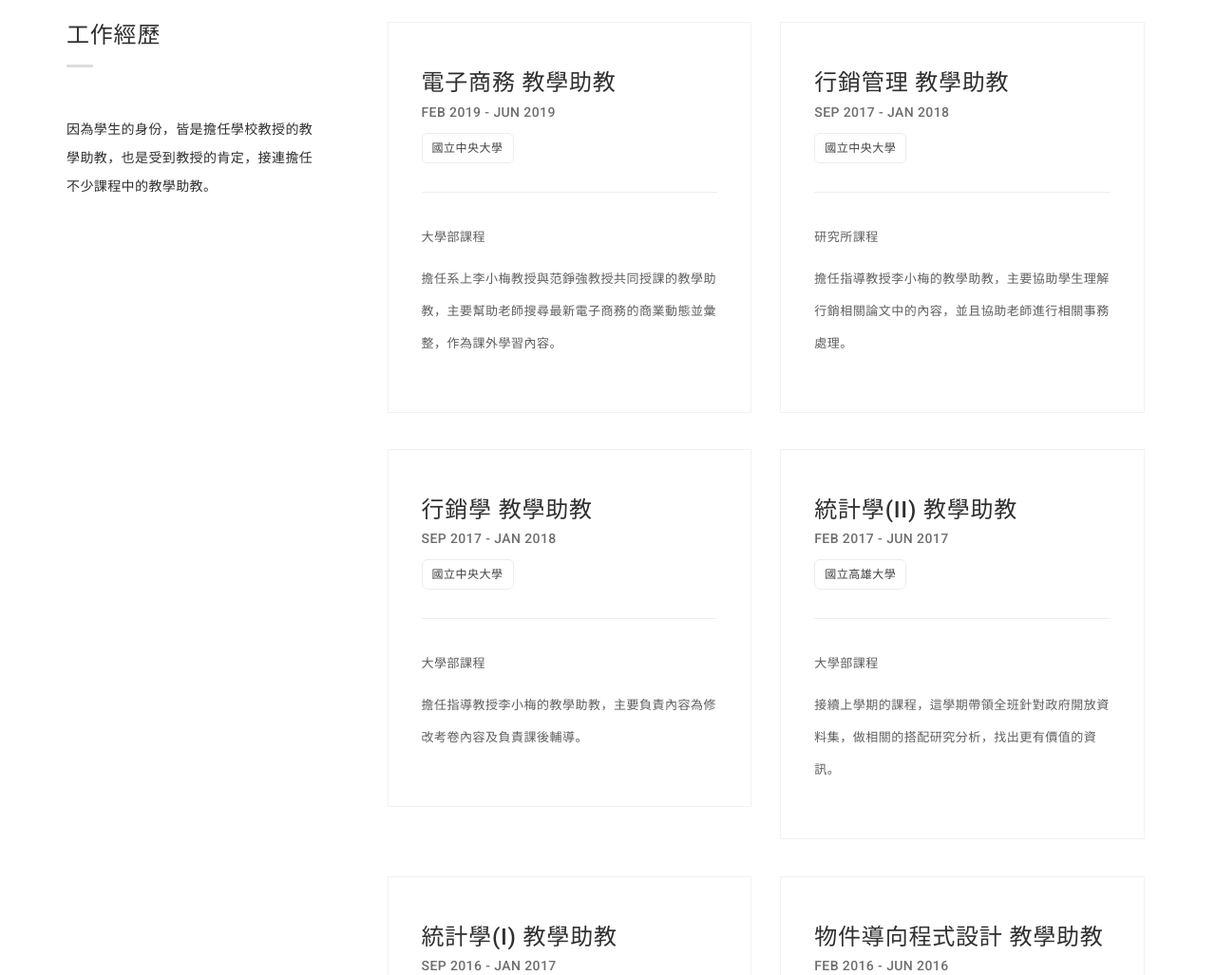
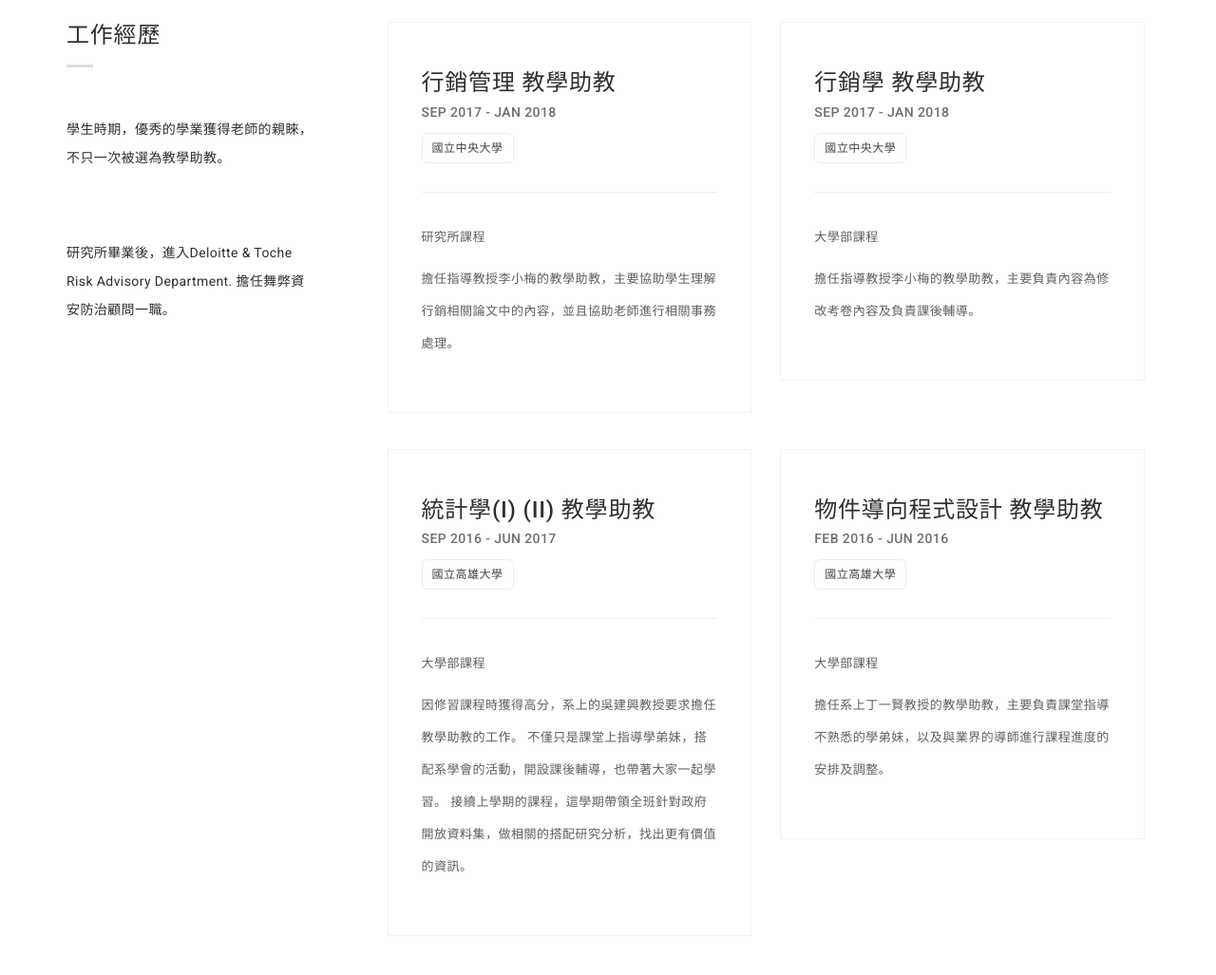
Before and after one commit to kaofaeioun/kaofaeioun.github.io, a plain HTML site: page index.html in a window 1280 px wide. Shown: the part 2924-3951 px from the top of the page at 95% size. Drawn offline with Linux system fonts and the light colour scheme.

Commit message:
initial 2

```diff
--- a/index.html
+++ b/index.html
@@ -385,38 +385,15 @@
                                 <span>工作經歷</span>
                             </h3>
                             <p class="content-detail">
-                                因為學生的身份，皆是擔任學校教授的教學助教，也是受到教授的肯定，接連擔任不少課程中的教學助教。
+                                學生時期，優秀的學業獲得老師的親睞，不只一次被選為教學助教。
+                            </p>
+                            <p class="content-detail">
+                                研究所畢業後，進入Deloitte & Toche Risk Advisory Department. 擔任舞弊資安防治顧問一職。
                             </p>
                         </div>
                         <div class="col-md-9 content-right">
                             <div class="row">
                                 <ul class="listing-item">
-                                    <li>
-                                        <div class="col-md-6 col-sm-6">
-                                            <div class="wrap-card">
-                                                <div class="card">
-                                                    <h2 class="job">
-                                                        電子商務 教學助教
-                                                    </h2>
-                                                    <p class="year">
-                                                        Feb 2019 - Jun 2019
-                                                    </p>
-                                                    <p class="company">
-                                                        國立中央大學
-                                                    </p>
-                                                    <hr>
-                                                    <div class="text-detail">
-                                                        <p>
-                                                            大學部課程
-                                                        </p>
-                                                        <p>
-                                                            擔任系上李小梅教授與范錚強教授共同授課的教學助教，主要幫助老師搜尋最新電子商務的商業動態並彙整，作為課外學習內容。
-                                                        </p>
-                                                    </div>
-                                                </div>
-                                            </div>
-                                        </div>
-                                    </li>
                                     <li>
                                         <div class="col-md-6 col-sm-6">
                                             <div class="wrap-card">
@@ -443,8 +420,6 @@
                                             </div>
                                         </div>
                                     </li>
-                                </ul>
-                                <ul class="listing-item">
                                     <li>
                                         <div class="col-md-6 col-sm-6">
                                             <div class="wrap-card">
@@ -471,32 +446,6 @@
                                             </div>
                                         </div>
                                     </li>
-                                    <li>
-                                        <div class="col-md-6 col-sm-6">
-                                            <div class="wrap-card">
-                                                <div class="card">
-                                                    <h2 class="job">
-                                                        統計學(II) 教學助教
-                                                    </h2>
-                                                    <p class="year">
-                                                        Feb 2017 - Jun 2017
-                                                    </p>
-                                                    <p class="company">
-                                                        國立高雄大學
-                                                    </p>
-                                                    <hr>
-                                                    <div class="text-detail">
-                                                        <p>
-                                                            大學部課程
-                                                        </p>
-                                                        <p>
-                                                            接續上學期的課程，這學期帶領全班針對政府開放資料集，做相關的搭配研究分析，找出更有價值的資訊。
-                                                        </p>
-                                                    </div>
-                                                </div>
-                                            </div>
-                                        </div>
-                                    </li>
                                 </ul>
                                 <ul class="listing-item">
                                     <li>
@@ -504,10 +453,10 @@
                                             <div class="wrap-card">
                                                 <div class="card">
                                                     <h2 class="job">
-                                                        統計學(I) 教學助教
+                                                        統計學(I) (II) 教學助教
                                                     </h2>
                                                     <p class="year">
-                                                        Sep 2016 - Jan 2017
+                                                        Sep 2016 - Jun 2017
                                                     </p>
                                                     <p class="company">
                                                         國立高雄大學
@@ -519,6 +468,7 @@
                                                         </p>
                                                         <p>
                                                             因修習課程時獲得高分，系上的吳建興教授要求擔任教學助教的工作。 不僅只是課堂上指導學弟妹，搭配系學會的活動，開設課後輔導，也帶著大家一起學習。
+                                                            接續上學期的課程，這學期帶領全班針對政府開放資料集，做相關的搭配研究分析，找出更有價值的資訊。
                                                         </p>
                                                     </div>
                                                 </div>
```
